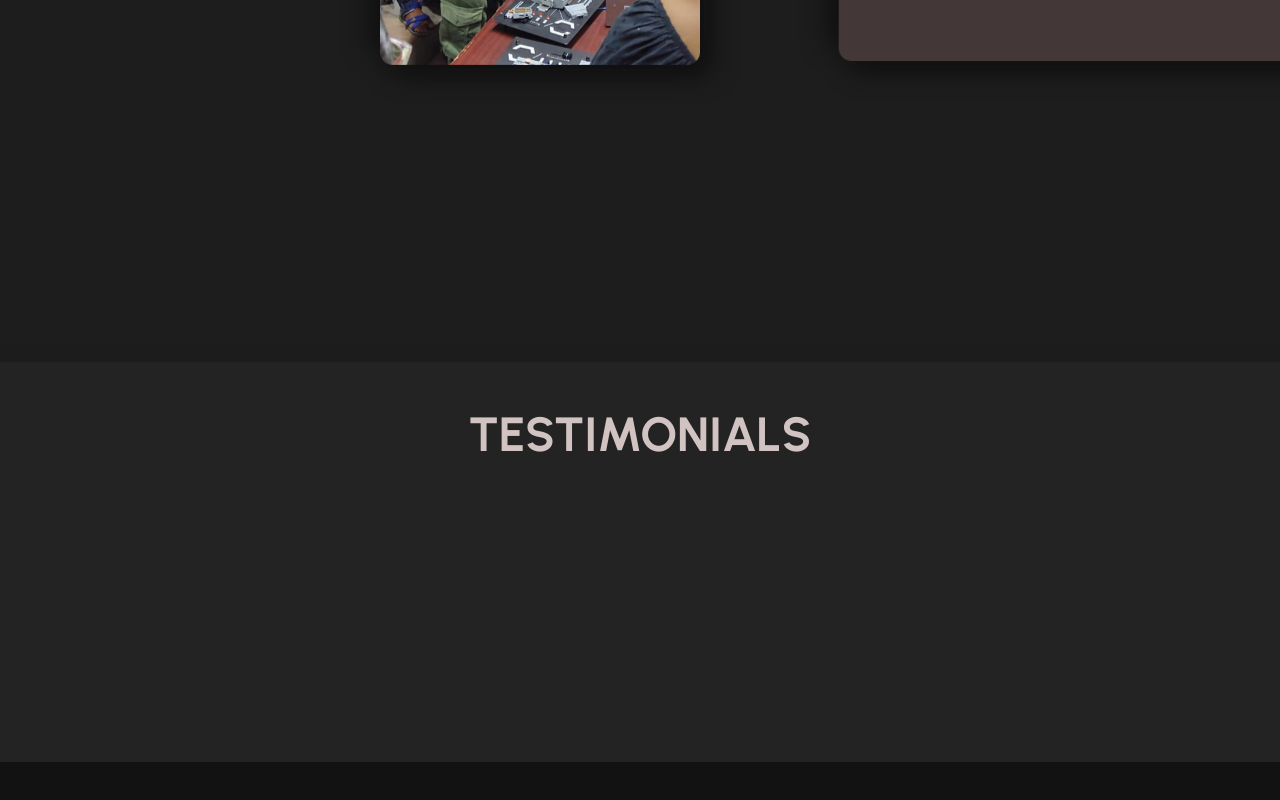
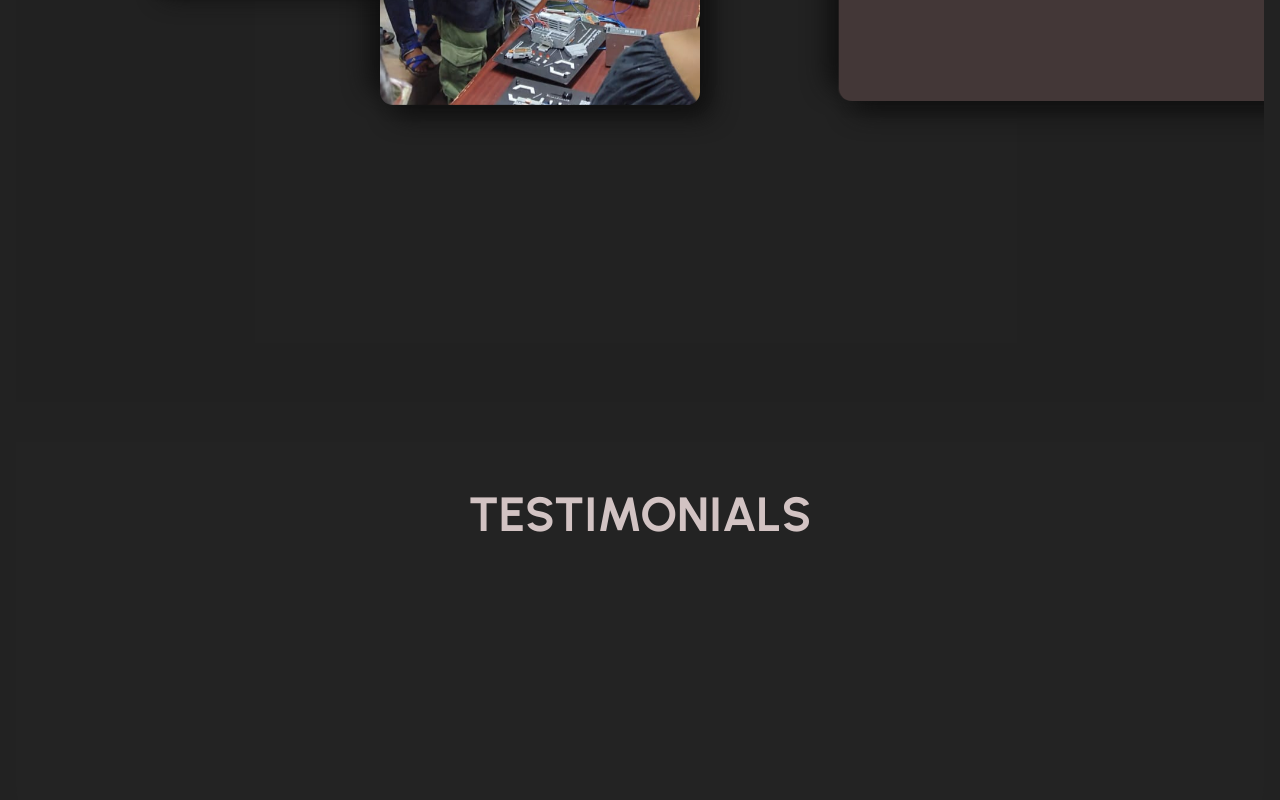
Before and after one commit to PRODDEC-CEC/proddec-website-2025, a Next.js app: page / in a window 1280 px wide. Shown: the part 2198-2998 px from the top of the page. Before the commit the page ends 2960 px from the top, so only its background shows below. Built offline with nearby package versions, Linux system fonts and the light colour scheme.

Commit message:
Done Smthin

```diff
--- a/src/app/_components/Button/button1.css
+++ b/src/app/_components/Button/button1.css
@@ -5,6 +5,7 @@ button {
   font-family: 'Urbanist', sans-serif;
   font-weight: bold;
   text-transform: uppercase;
+
   border-radius: 10px;
   border: 2px solid #ecb526;
   background: transparent;
--- a/src/app/_mainpage/mainpage.jsx
+++ b/src/app/_mainpage/mainpage.jsx
@@ -12,15 +12,17 @@ import React from 'react'
 const mainpage = () => {
   return (
     <div>
-    {/* <div className="bg-[#444444] py-10 px-4"> */}
-    <div className="overflow-x-hidden">
+    <div className="bg-[#222222] py-10 px-4">
+    <div className="overflow-x-hidden page1 ">
     <Navbar></Navbar>
     <Hero></Hero>
     <Events></Events>
+    <div className="page2 mt-10">
     <Testimonial></Testimonial>
+    </div>
 
 
-    {/* </div> */}
+    </div>
     </div></div>
 
 )}
```
